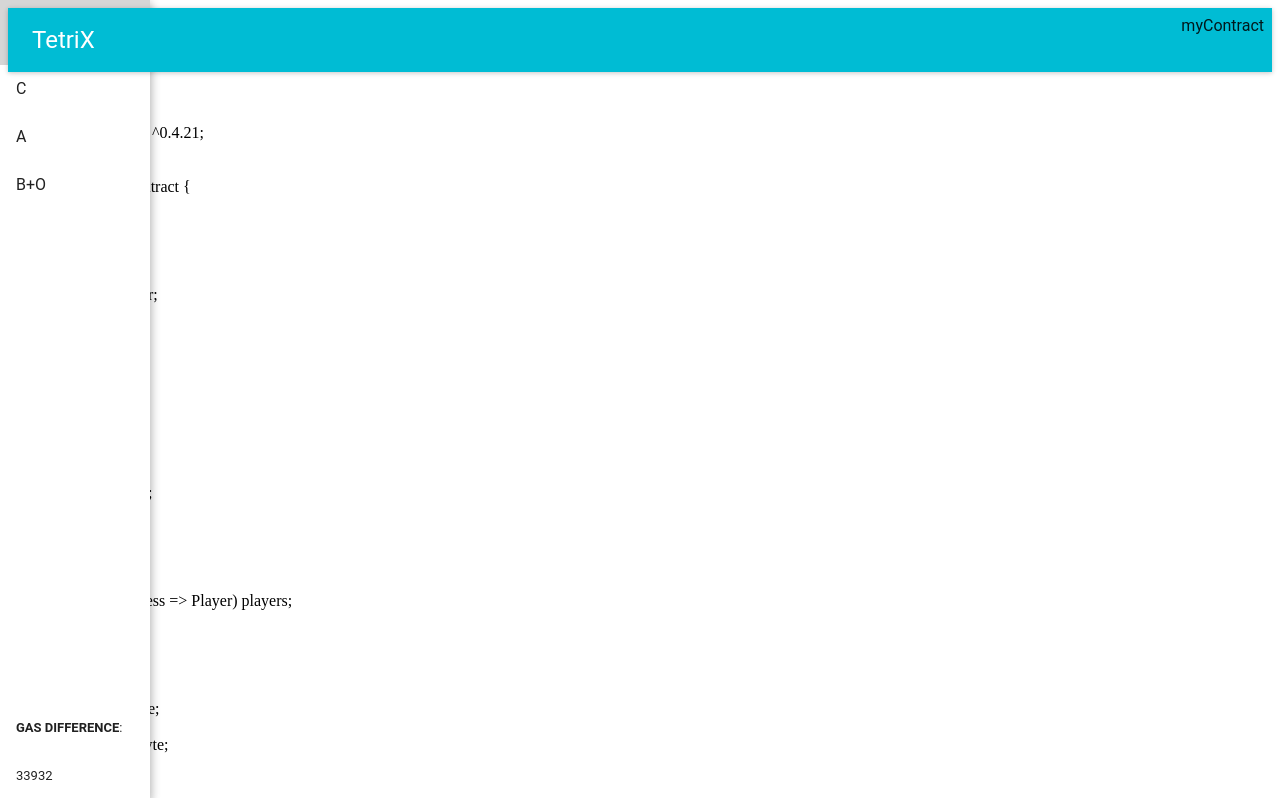
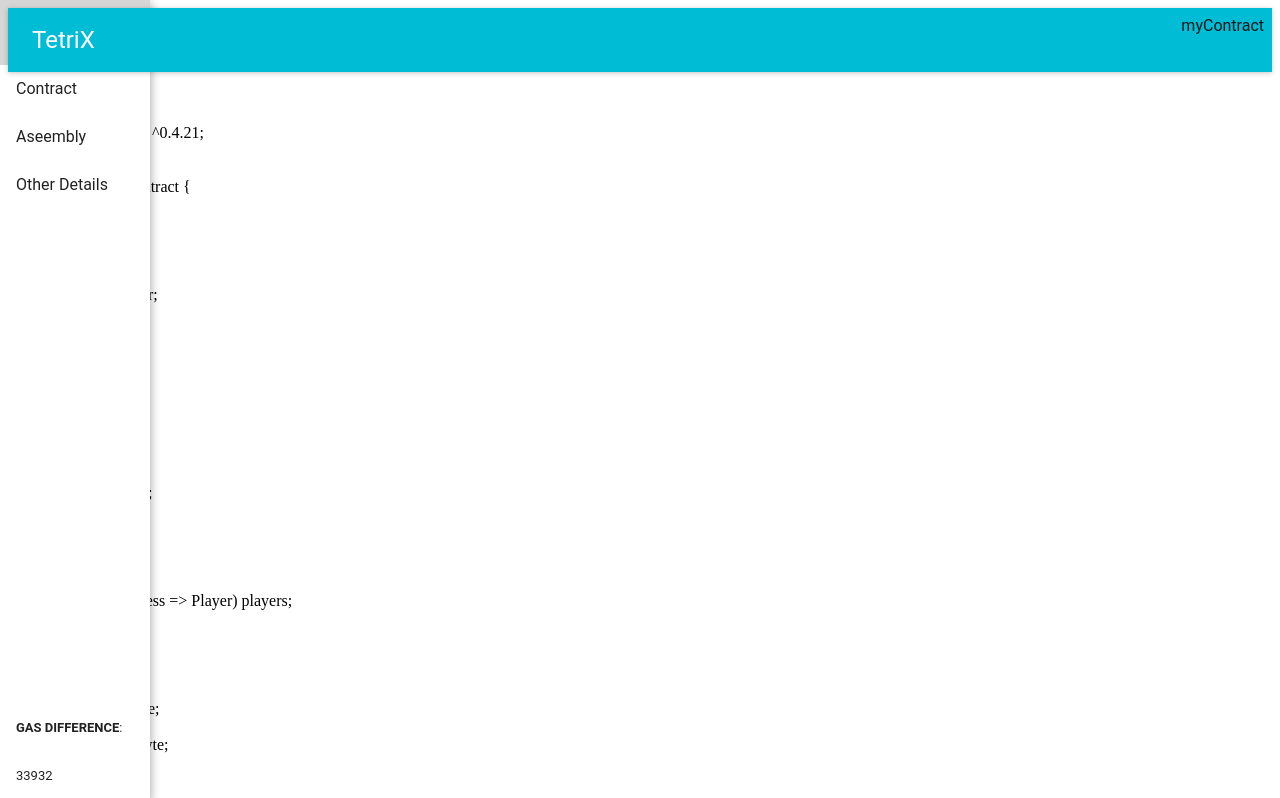
Before and after one commit to Decentrix/TetriX, a React app: page / in a window 1280 px wide. Shown: the top 798 px of the page. Built offline with nearby package versions, Linux system fonts and the light colour scheme; the HTML template or start-up script is replaced by a standard one.

Commit message:
merge dev

```diff
--- a/client/src/components/Navigation.jsx
+++ b/client/src/components/Navigation.jsx
@@ -12,9 +12,9 @@ const Navigation = (props) => {
 		<MuiThemeProvider>
 			<Drawer className="navigation"
 			containerStyle={{'position': 'absolute', 'bottom': '0px', 'width': '150px', 'borderTop': 'solid 65px rgba(0,0,0,0.16)', 'zIndex': '0', 'height': '100vh'}}>
-				<NavLink exact to="/" style={removeUnderline}><MenuItem>C</MenuItem></NavLink>
-				<NavLink to="/assembly" style={removeUnderline}><MenuItem>A</MenuItem></NavLink>
-				<NavLink to="/bytecodeOpcode" style={removeUnderline}><MenuItem>B+O</MenuItem></NavLink>
+				<NavLink exact to="/" style={removeUnderline}><MenuItem>Contract</MenuItem></NavLink>
+				<NavLink to="/assembly" style={removeUnderline}><MenuItem>Aseembly</MenuItem></NavLink>
+				<NavLink to="/bytecodeOpcode" style={removeUnderline}><MenuItem>Other Details</MenuItem></NavLink>
 				<MenuItem style={{whiteSpace: 'pre-wrap', bottom: '0px', position: 'absolute', fontSize: '13px'}}><b>GAS DIFFERENCE</b>: {props.difference}</MenuItem>
 			</Drawer>
 		</MuiThemeProvider>
```
Also changed, not shown: 1 other file (tests, documents, lock files or other folders).
